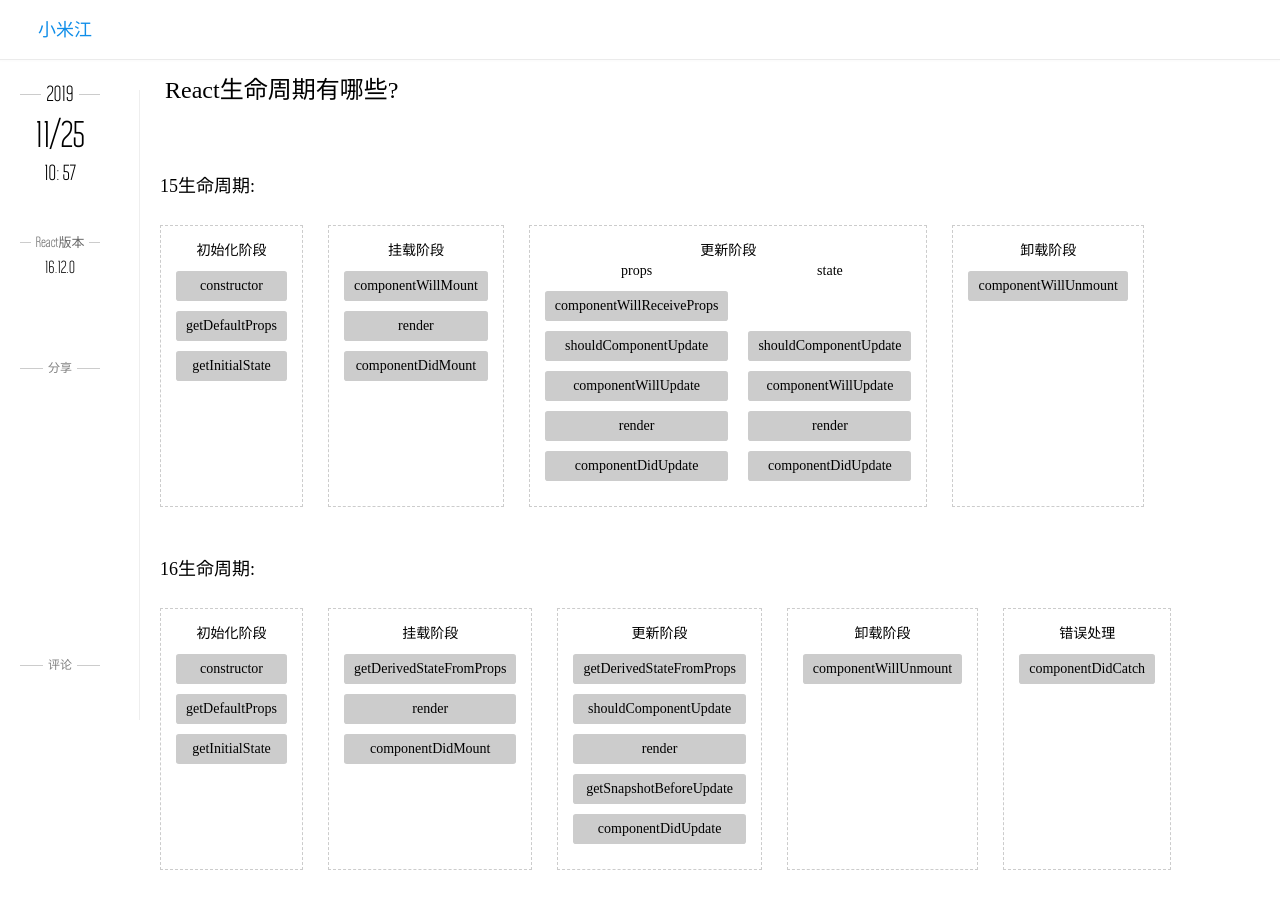
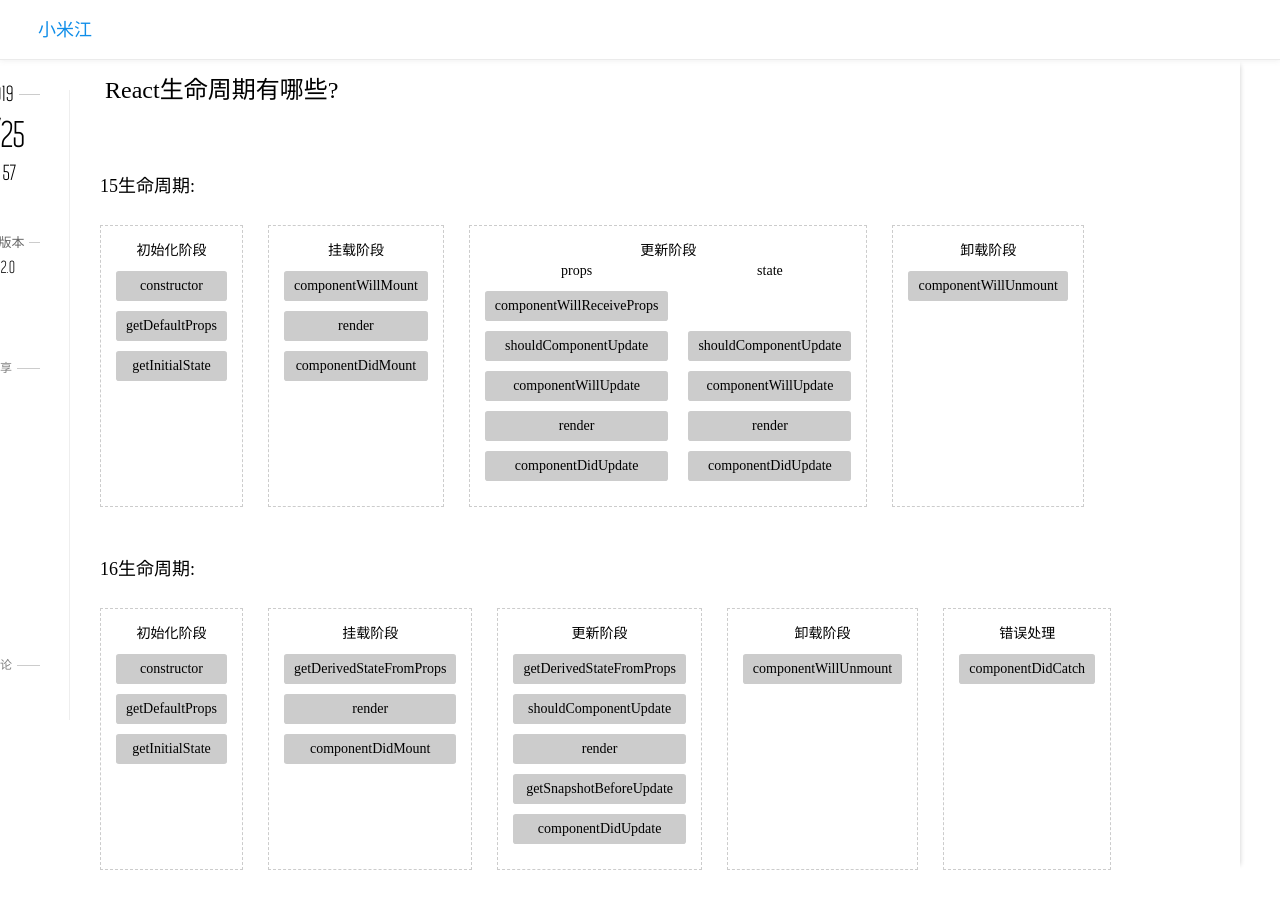
Before and after one commit to weily22/sidebar, a React (Create React App) app: page / in a window 1280 px wide. Built offline with nearby package versions, Linux system fonts and the light colour scheme; a small style sheet from the web is missing.

Commit message:
右边加线

```diff
--- a/src/pages/Article/Article.jsx
+++ b/src/pages/Article/Article.jsx
@@ -6,6 +6,7 @@ class Article extends Component {
     return (
       <div className="mi-article">
         <LifeCycle />
+        {/*<div className="pagination_right">分页</div>*/}
       </div>
     )
   }
--- a/src/pages/Article/Article.scss
+++ b/src/pages/Article/Article.scss
@@ -2,6 +2,7 @@
 
 .mi-article {
   font-family: 'SansHans';
+  position: relative;
   .article_title {
     padding: 15px 0;
     font-weight: normal;
@@ -10,4 +11,12 @@
       margin-right: 5px;
     }
   }
+  //.pagination_right {
+  //  width: 80px;
+  //  top: 80px;
+  //  position: fixed;
+  //  text-align: center;
+  //  //font-size: 12px;
+  //  margin-left: 1024px;
+  //}
 }
--- a/src/pages/Home/Home.jsx
+++ b/src/pages/Home/Home.jsx
@@ -13,6 +13,9 @@ class Home extends Component {
       time: `${h < 10 ? '0' + h : h}: ${m < 10 ? '0' + m : m}`
     }
   };
+  setDot() {
+
+  }
   render() {
     const { year, md, time } = this.dateFormat();
     return (
@@ -40,6 +43,7 @@ class Home extends Component {
           <div className="content_article">
             <Article/>
           </div>
+          <div className="heart-beat"/>
         </div>
       </div>
     )
--- a/src/pages/Home/Home.scss
+++ b/src/pages/Home/Home.scss
@@ -11,15 +11,40 @@
     width: 100%;
     border-bottom: 1px solid #ebebeb;
     background-color: #fff;
-    box-shadow: 0 1px 2px hsla(0,0%,60%,.05);
+    box-shadow: 0 1px 5px hsla(0,0%,60%,.15);
     min-width: 660px;
     a {
       font-size: 18px;
     }
   }
   .content {
-    width: 1240px;
+    width: 1200px;
     margin: 60px auto 40px;
+    position: relative;
+    box-shadow: 5px 0 5px -5px rgba(0,0,0,.2);
+    .heart-beat {
+      position: absolute;
+      right: 0;
+      padding: 10px;
+      &:hover{
+        &:after {
+          color: #f00;
+        }
+      }
+      &:after {
+        font-family: 'iconfont';
+        position: fixed;
+        content: '\e60d';
+        font-size: 40px;
+        color: hotpink;
+        top: 10%;
+        transform: translateY(-10%);
+        animation: v_shake 3.44s ease infinite;
+        cursor: pointer;
+        transition: all .5s;
+      }
+    }
+
     .left-stick {
       font-family: Politica;
       width: 80px;
@@ -27,6 +52,7 @@
       position: fixed;
       text-align: center;
       font-size: 12px;
+      margin-left: -80px;
       >div {
         margin-bottom: 5px;
         position: relative;
@@ -138,11 +164,11 @@
         width: 1px;
         height: 630px;
         top: 10px;
-        right: -40px;
+        right: -30px;
       }
     }
     .content_article {
-      margin-left: 140px;
+      margin-left: 60px;
       height: 100%;
       overflow: auto;
     }
--- a/src/styles/index.scss
+++ b/src/styles/index.scss
@@ -1,4 +1,4 @@
-@import url('//at.alicdn.com/t/font_1414445_ho4blxpz3sf.css');
+@import url('//at.alicdn.com/t/font_1414445_ff50setv6g7.css');
 @import "variables";
 @import "base";
 @font-face {
@@ -28,3 +28,22 @@
 .fz-15 {font-size: 15px;}
 .fz-13 {font-size: 13px;}
 .fz-12 {font-size: 12px;}
+
+@keyframes v_shake {
+  0% { transform:rotate(-12deg) }
+  5.16129% { transform:rotate(12deg) }
+  6.45161% { transform:rotate(24deg) }
+  11.6129% { transform:rotate(-24deg) }
+  12.90323% { transform:rotate(-24deg) }
+  18.06451% { transform:rotate(24deg) }
+  19.35484% { transform:rotate(24deg) }
+  24.51613% { transform:rotate(-24deg) }
+  25.80645% { transform:rotate(-24deg) }
+  30.96774% { transform:rotate(24deg) }
+  32.25807% { transform:rotate(24deg) }
+  37.41935% { transform:rotate(-24deg) }
+  38.70968% { transform:rotate(-24deg) }
+  43.87097% { transform:rotate(24deg) }
+  48.3871% { transform:rotate(0deg) }
+  100% { transform:rotate(0deg) }
+}
```
